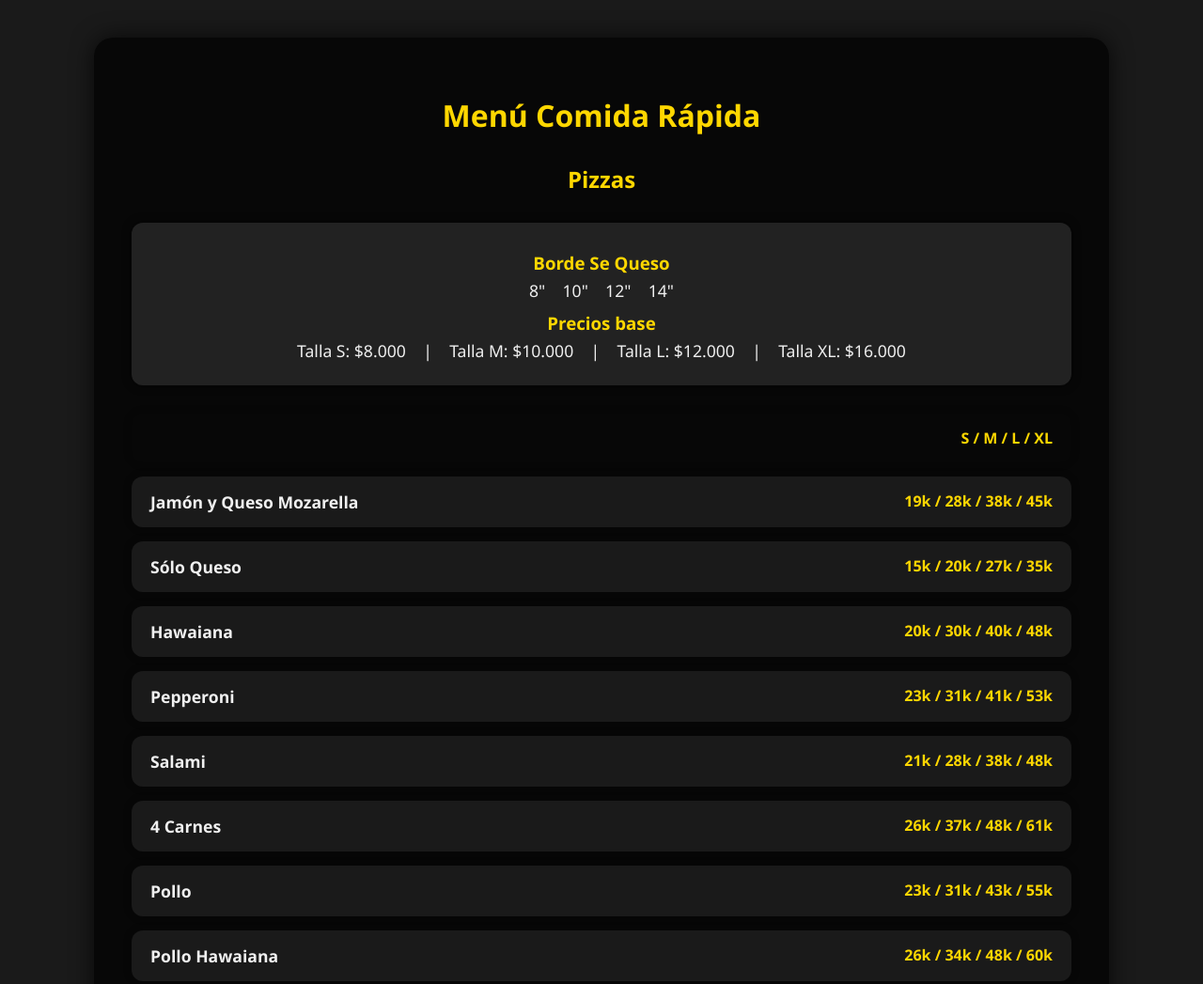
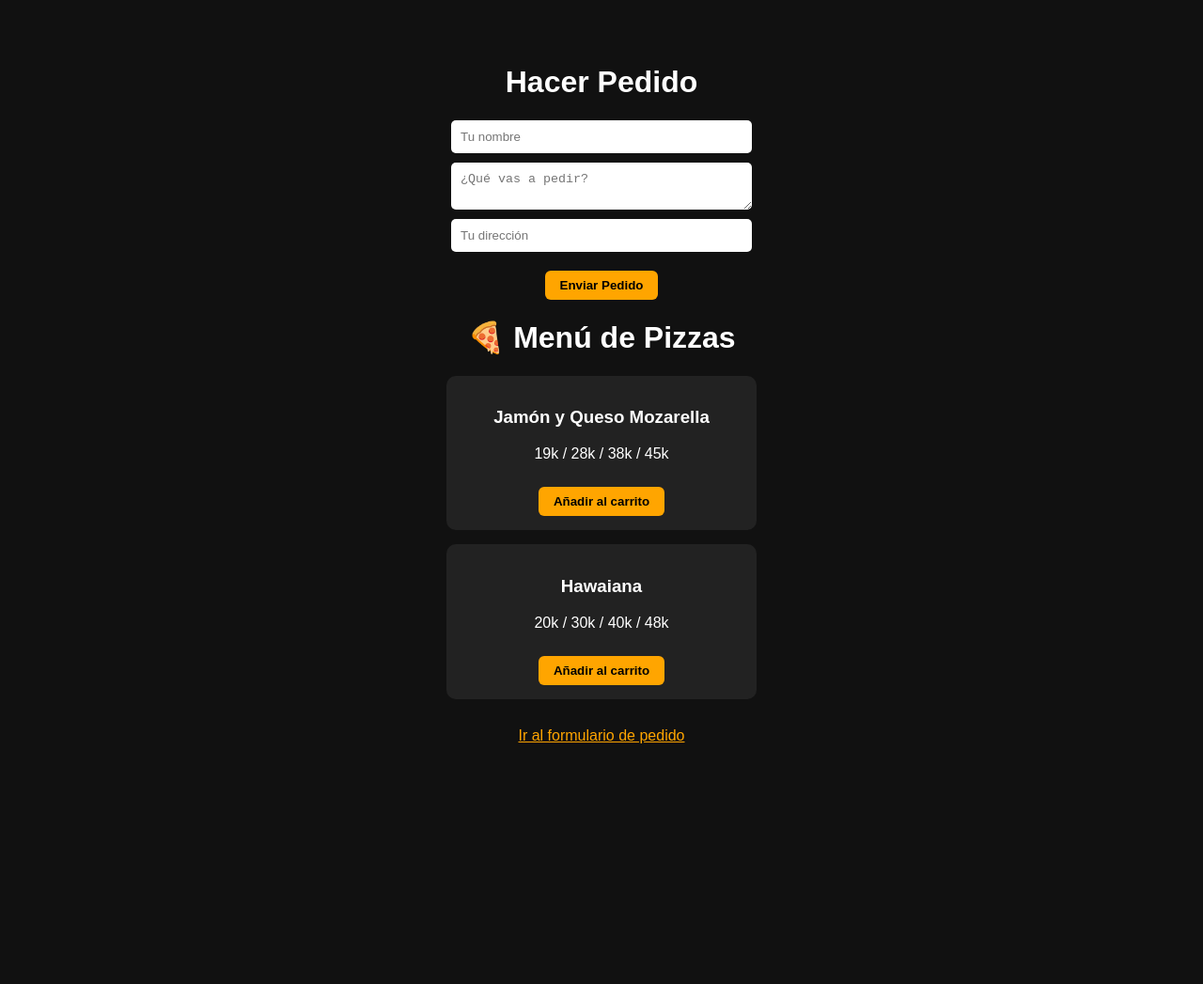
Before and after one commit to luis873345/pedidos-conidec, a plain HTML site: page pizzas.html in a window 1280 px wide. Shown: the top 1047 px of the page at 94% size. After the commit the page ends 840 px from the top, so only its background shows below. Drawn offline with Linux system fonts and the light colour scheme.

Commit message:
Update pizzas.html

```diff
--- a/pizzas.html
+++ b/pizzas.html
@@ -1,155 +1,136 @@
-
+<!-- index.html - Formulario de pedido -->
 <!DOCTYPE html>
 <html lang="es">
 <head>
   <meta charset="UTF-8">
-  <title>Menú Comida Rápida - Pizzas</title>
+  <title>Hacer Pedido</title>
   <style>
     body {
-      margin: 0;
-      padding: 40px;
-      font-family: 'Segoe UI', Tahoma, Geneva, Verdana, sans-serif;
-      background-color: #1a1a1a;
-      color: #f0f0f0;
+      background: #111;
+      color: white;
+      font-family: sans-serif;
+      padding: 30px;
+      text-align: center;
     }
-
-    .menu-container {
-      max-width: 1000px;
-      margin: auto;
-      background-color: rgba(0, 0, 0, 0.75);
-      padding: 40px;
-      border-radius: 20px;
-      box-shadow: 0 0 25px rgba(0, 0, 0, 0.7);
+    input, textarea {
+      display: block;
+      margin: 10px auto;
+      padding: 10px;
+      width: 300px;
+      border-radius: 5px;
+      border: none;
     }
-
-    h1, h2 {
-      text-align: center;
-      margin-bottom: 30px;
-      color: #ffd700;
+    button {
+      padding: 10px 20px;
+      background: orange;
+      color: black;
+      font-weight: bold;
+      border: none;
+      border-radius: 5px;
+      cursor: pointer;
     }
-
-    .dish-card {
-      background-color: rgba(255, 255, 255, 0.08);
-      border-radius: 12px;
-      padding: 15px 20px;
-      margin-bottom: 15px;
-      display: flex;
-      justify-content: space-between;
-      align-items: flex-start;
-      box-shadow: 0 0 8px rgba(0, 0, 0, 0.3);
-      transition: transform 0.2s;
-      flex-wrap: wrap;
-    }
-
-    .dish-card:hover {
-      transform: scale(1.02);
-    }
-
-    .dish-name {
-      font-weight: 600;
-      font-size: 1.1rem;
-      flex: 1 1 70%;
-    }
-
-    .dish-price-list {
-      color: #ffd700;
-      font-weight: bold;
-      text-align: right;
-      white-space: nowrap;
-    }
-
-    .dish-card.header {
-      font-weight: bold;
-      background-color: transparent;
-      color: #ccc;
-      margin-bottom: 15px;
-    }
-
-    .info-banner {
-      text-align: center;
-      margin-bottom: 30px;
-      background: #222;
-      padding: 20px;
-      border-radius: 12px;
-      box-shadow: 0 0 10px rgba(0, 0, 0, 0.6);
-    }
-
-    .info-banner h3 {
-      color: #ffd700;
-      margin: 10px 0 5px;
-    }
-
-    .info-banner p {
-      font-size: 1.1rem;
-      margin: 5px 0;
+    button:hover {
+      background: darkorange;
     }
   </style>
 </head>
 <body>
+  <h1>Hacer Pedido</h1>
 
-  <div class="menu-container">
-    <h1>Menú Comida Rápida</h1>
+  <input id="nombre" placeholder="Tu nombre">
+  <textarea id="pedido" placeholder="¿Qué vas a pedir?"></textarea>
+  <input id="direccion" placeholder="Tu dirección">
 
-    <div class="section">
-      <h2>Pizzas</h2>
+  <button onclick="enviarPedido()">Enviar Pedido</button>
 
-      <!-- Texto en lugar de imagen -->
-      <div class="info-banner">
-        <h3>Borde Se Queso</h3>
-        <p>8" &nbsp;&nbsp; 10" &nbsp;&nbsp; 12" &nbsp;&nbsp; 14"</p>
-        <h3>Precios base</h3>
-        <p>
-          Talla S: $8.000 &nbsp;&nbsp; | &nbsp;&nbsp;
-          Talla M: $10.000 &nbsp;&nbsp; | &nbsp;&nbsp;
-          Talla L: $12.000 &nbsp;&nbsp; | &nbsp;&nbsp;
-          Talla XL: $16.000
-        </p>
-      </div>
+  <script>
+    // Cargar carrito automáticamente
+    window.onload = function() {
+      const carrito = JSON.parse(localStorage.getItem("carrito")) || [];
+      document.getElementById("pedido").value = carrito.join("\n");
+    };
 
-      <!-- Encabezado de precios -->
-      <div class="dish-card header">
-        <span class="dish-name"></span>
-        <span class="dish-price-list">S / M / L / XL</span>
-      </div>
+    function enviarPedido() {
+      const nombre = document.getElementById("nombre").value.trim();
+      const pedido = document.getElementById("pedido").value.trim();
+      const direccion = document.getElementById("direccion").value.trim();
 
-      <!-- Lista de pizzas -->
-      <div class="dish-card"><span class="dish-name">Jamón y Queso Mozarella</span><span class="dish-price-list">19k / 28k / 38k / 45k</span></div>
-      <div class="dish-card"><span class="dish-name">Sólo Queso</span><span class="dish-price-list">15k / 20k / 27k / 35k</span></div>
-      <div class="dish-card"><span class="dish-name">Hawaiana</span><span class="dish-price-list">20k / 30k / 40k / 48k</span></div>
-      <div class="dish-card"><span class="dish-name">Pepperoni</span><span class="dish-price-list">23k / 31k / 41k / 53k</span></div>
-      <div class="dish-card"><span class="dish-name">Salami</span><span class="dish-price-list">21k / 28k / 38k / 48k</span></div>
-      <div class="dish-card"><span class="dish-name">4 Carnes</span><span class="dish-price-list">26k / 37k / 48k / 61k</span></div>
-      <div class="dish-card"><span class="dish-name">Pollo</span><span class="dish-price-list">23k / 31k / 43k / 55k</span></div>
-      <div class="dish-card"><span class="dish-name">Pollo Hawaiana</span><span class="dish-price-list">26k / 34k / 48k / 60k</span></div>
-      <div class="dish-card"><span class="dish-name">Pollo Tocineta</span><span class="dish-price-list">23k / 34k / 46k / 60k</span></div>
-      <div class="dish-card"><span class="dish-name">Suiza Ranchera Tocineta</span><span class="dish-price-list">23k / 34k / 46k / 58k</span></div>
-      <div class="dish-card"><span class="dish-name">Suiza Ranchera Tocineta Especial</span><span class="dish-price-list">25k / 36k / 48k / 60k</span></div>
-      <div class="dish-card"><span class="dish-name">Pizza Perro</span><span class="dish-price-list">20k / 29k / 38k / 46k</span></div>
-      <div class="dish-card"><span class="dish-name">Pizza Perro Especial</span><span class="dish-price-list">22k / 31k / 40k / 49k</span></div>
-      <div class="dish-card"><span class="dish-name">Costeña</span><span class="dish-price-list">21k / 30k / 38k / 47k</span></div>
-      <div class="dish-card"><span class="dish-name">Vegetariana</span><span class="dish-price-list">23k / 31k / 40k / 49k</span></div>
-      <div class="dish-card"><span class="dish-name">Bocadillo y Queso</span><span class="dish-price-list">21k / 36k / 46k / 51k</span></div>
-      <div class="dish-card"><span class="dish-name">Napolitana</span><span class="dish-price-list">18k / 26k / 33k / 39k</span></div>
-      <div class="dish-card"><span class="dish-name">Pizza del Sabor</span><span class="dish-price-list">26k / 37k / 49k / 61k</span></div>
-    </div>
+      if (!nombre || !pedido || !direccion) {
+        alert("Por favor llena todos los campos.");
+        return;
+      }
 
-    <!-- Botón para volver -->
-    <div style="text-align: center; margin-top: 40px;">
-      <a href="index.html" style="
-        display: inline-block;
-        padding: 12px 24px;
-        background-color: orange;
-        color: black;
-        font-weight: bold;
-        border-radius: 8px;
-        text-decoration: none;
-        box-shadow: 0 0 10px rgba(255, 165, 0, 0.6);
-        transition: background-color 0.3s;
-      " onmouseover="this.style.backgroundColor='darkorange'" onmouseout="this.style.backgroundColor='orange'">
-        🔙 Volver al menú
-      </a>
-    </div>
-
-  </div>
+      alert("✅ Pedido enviado correctamente!\n" + pedido);
+      localStorage.removeItem("carrito");
+      document.getElementById("nombre").value = "";
+      document.getElementById("pedido").value = "";
+      document.getElementById("direccion").value = "";
+    }
+  </script>
 </body>
 </html>
+
+<!-- pizzas.html - Menú con botones -->
+<!-- Aquí va un ejemplo con 2 pizzas -->
+<!DOCTYPE html>
+<html lang="es">
+<head>
+  <meta charset="UTF-8">
+  <title>Menú de Pizzas</title>
+  <style>
+    body {
+      background: #111;
+      color: white;
+      font-family: sans-serif;
+      padding: 40px;
+      text-align: center;
+    }
+    .pizza {
+      background: #222;
+      padding: 15px;
+      margin: 15px auto;
+      width: 300px;
+      border-radius: 10px;
+    }
+    button {
+      margin-top: 10px;
+      padding: 8px 16px;
+      background: orange;
+      color: black;
+      font-weight: bold;
+      border: none;
+      border-radius: 6px;
+      cursor: pointer;
+    }
+    button:hover {
+      background: darkorange;
+    }
+  </style>
+</head>
+<body>
+  <h1>🍕 Menú de Pizzas</h1>
+
+  <div class="pizza">
+    <h3>Jamón y Queso Mozarella</h3>
+    <p>19k / 28k / 38k / 45k</p>
+    <button onclick="agregarAlCarrito('Jamón y Queso Mozarella - 19k / 28k / 38k / 45k')">Añadir al carrito</button>
+  </div>
+
+  <div class="pizza">
+    <h3>Hawaiana</h3>
+    <p>20k / 30k / 40k / 48k</p>
+    <button onclick="agregarAlCarrito('Hawaiana - 20k / 30k / 40k / 48k')">Añadir al carrito</button>
+  </div>
+
+  <a href="index.html" style="display:block;margin-top:30px;color:orange;">Ir al formulario de pedido</a>
+
+  <script>
+    function agregarAlCarrito(producto) {
+      let carrito = JSON.parse(localStorage.getItem('carrito')) || [];
+      carrito.push(producto);
+      localStorage.setItem('carrito', JSON.stringify(carrito));
+      alert(producto + " añadido al carrito");
+    }
+  </script>
+</body>
+</html>
```
